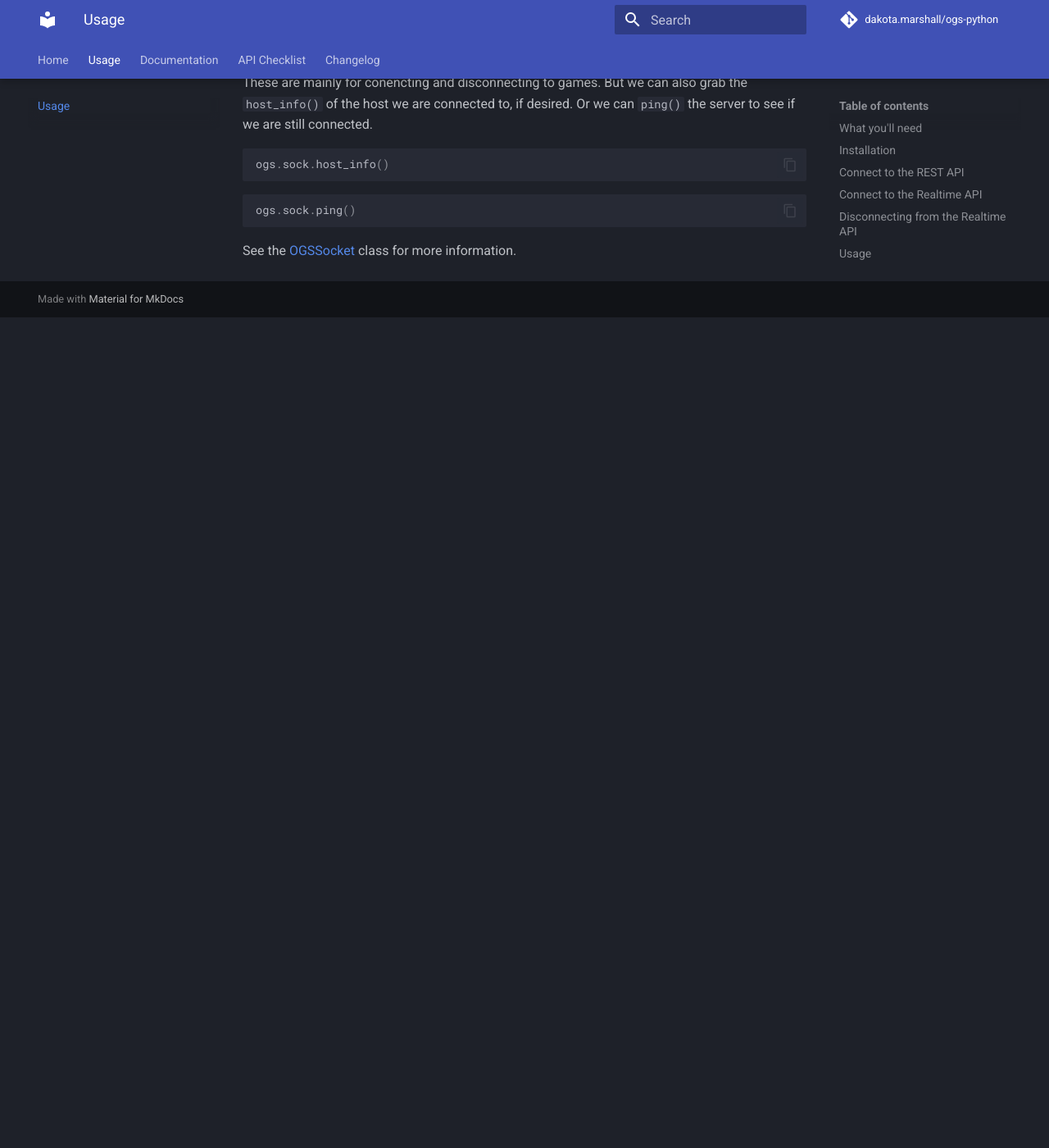
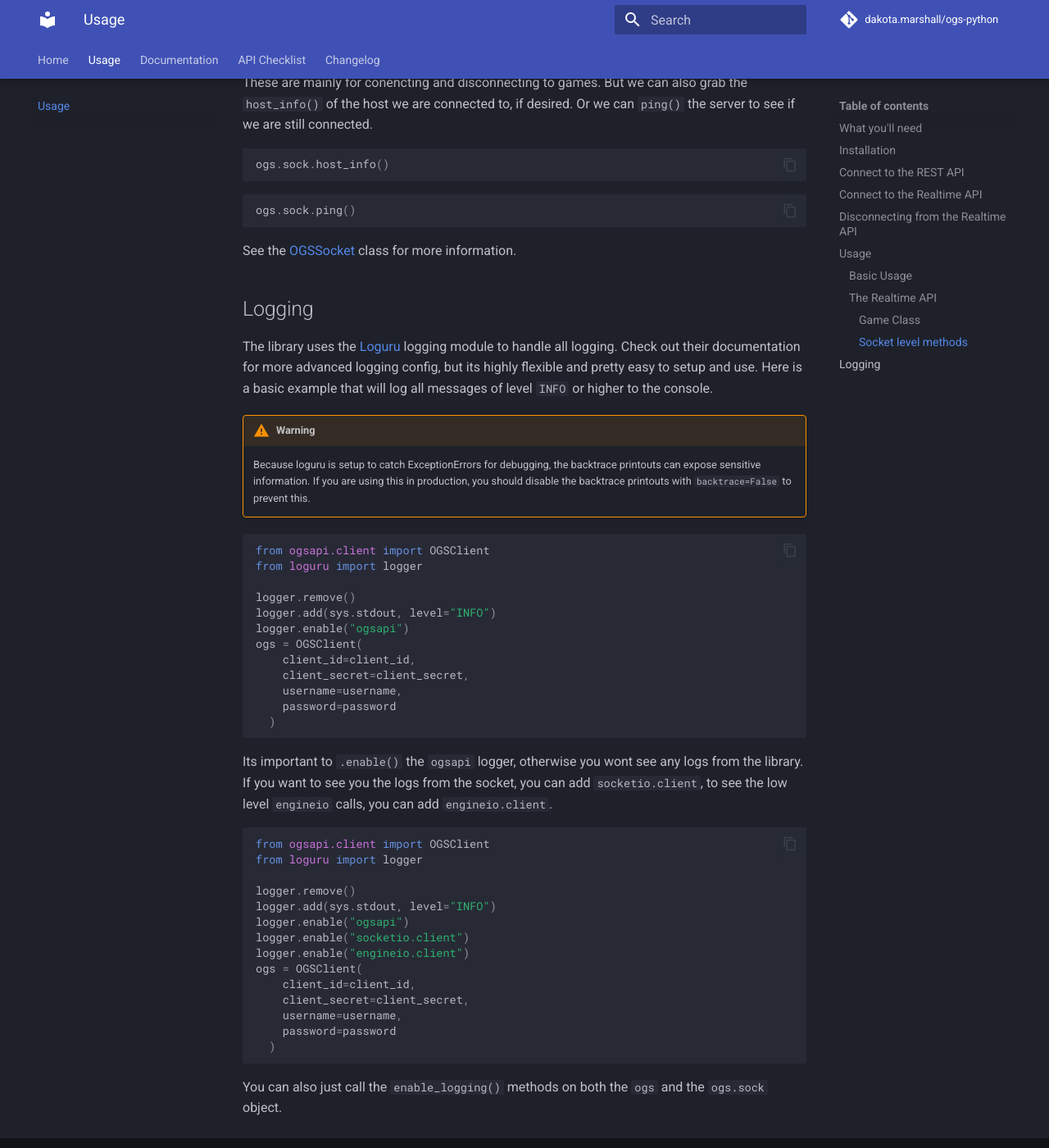
Before and after one commit to dakota-marshall/python-ogs, an MkDocs documentation site: the page built from docs/usage.md, in a window 1280 px wide and 1400 px high, scrolled down 5014 px. Shown: the whole window at 82% size. Built offline with MkDocs 1.6.1 and Material for MkDocs 9.7.7, drawn with Linux system fonts in a browser that asks for light colours; comment, search, counter and statistics services are not loaded; the version menu is left out; before the commit the page ends 5401 px from its top, so only the background shows below that.

Commit message:
docs: Update examples to include info on logging

````diff
--- a/docs/usage.md
+++ b/docs/usage.md
@@ -185,3 +185,47 @@
 ```
 
 See the [OGSSocket](/api/#src.ogsapi.ogssocket.OGSSocket) class for more information.
+
+
+## Logging
+
+The library uses the [Loguru](https://github.com/Delgan/loguru) logging module to handle all logging. Check out their documentation for more advanced logging config, but its highly flexible and pretty easy to setup and use. Here is a basic example that will log all messages of level `INFO` or higher to the console.
+
+!!! warning
+
+    Because loguru is setup to catch ExceptionErrors for debugging, the backtrace printouts can expose sensitive information. If you are using this in production, you should disable the backtrace printouts with `backtrace=False` to prevent this.
+
+```python
+from ogsapi.client import OGSClient
+from loguru import logger
+
+logger.remove()
+logger.add(sys.stdout, level="INFO")
+logger.enable("ogsapi")
+ogs = OGSClient(
+    client_id=client_id,
+    client_secret=client_secret,
+    username=username,
+    password=password
+  )
+```
+Its important to `.enable()` the `ogsapi` logger, otherwise you wont see any logs from the library. If you want to see you the logs from the socket, you can add `socketio.client`, to see the low level `engineio` calls, you can add `engineio.client`.
+
+```python
+from ogsapi.client import OGSClient
+from loguru import logger
+
+logger.remove()
+logger.add(sys.stdout, level="INFO")
+logger.enable("ogsapi")
+logger.enable("socketio.client")
+logger.enable("engineio.client")
+ogs = OGSClient(
+    client_id=client_id,
+    client_secret=client_secret,
+    username=username,
+    password=password
+  )
+```
+
+You can also just call the `enable_logging()` methods on both the `ogs` and the `ogs.sock` object.
````
Also changed, not shown: example.py (+12 -2 lines).
